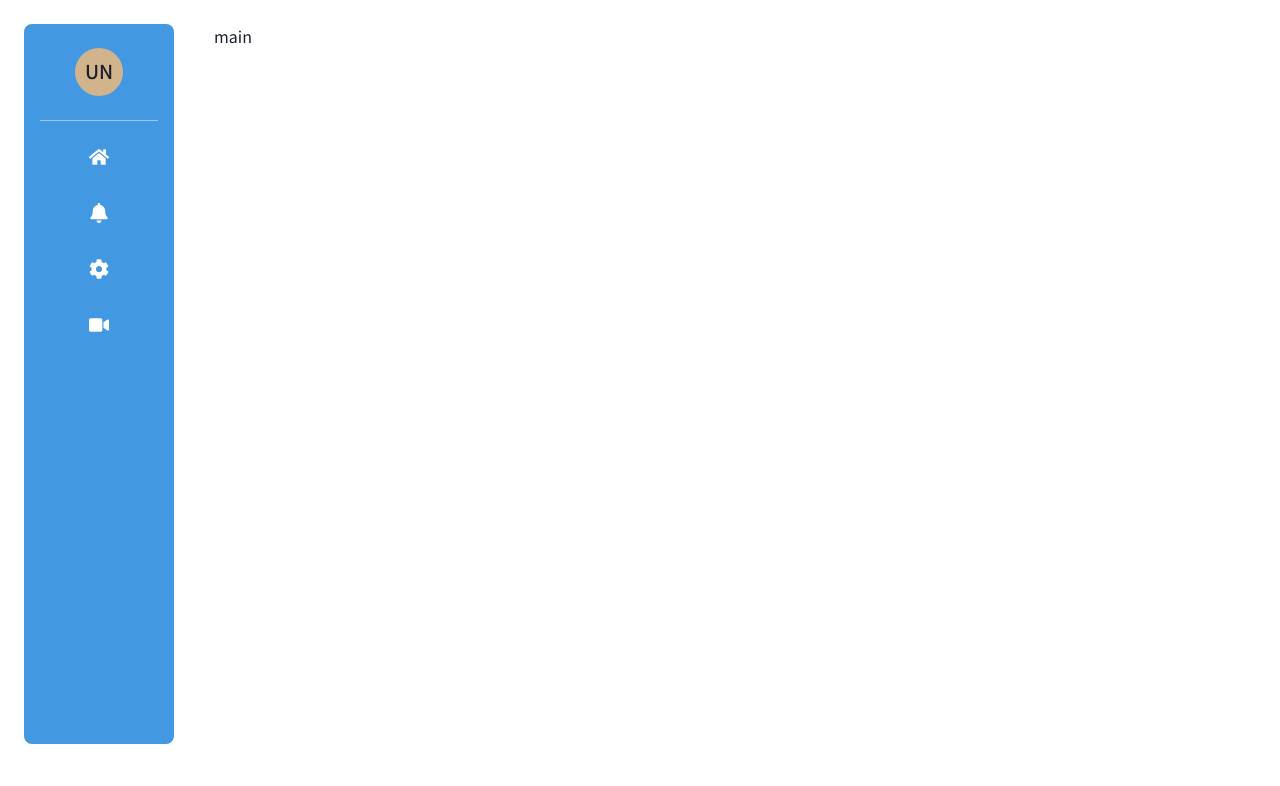
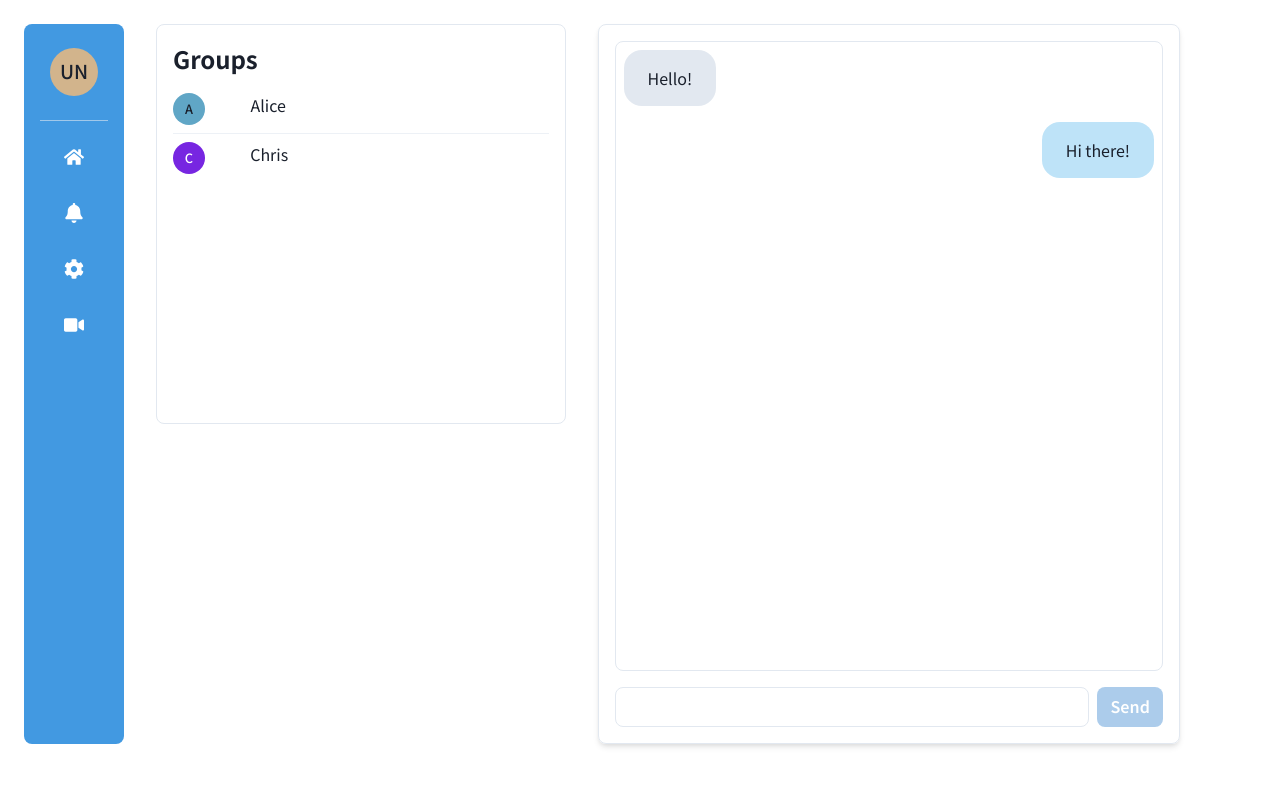
Before and after one commit to skokado/fastapi-graphql, a React (Vite) app in the folder frontend/: page / in a window 1280 px wide. Shown: the top 786 px of the page. Built offline with nearby package versions, Linux system fonts and the light colour scheme.

Commit message:
chat box UI

```diff
--- a/frontend/src/App.jsx
+++ b/frontend/src/App.jsx
@@ -16,10 +16,10 @@ const theme = extendTheme({
 function App() {
   return <ChakraProvider theme={theme}>
     <Flex>
-      <Box w="20%" maxWidth="150px" h="97vh" mt="3vh" ml={6}>
+      <Box w="20%" maxWidth="100px" h="97vh" mt="3vh" ml={6}>
         <SideBar flex="1" />
       </Box>
-      <Box w="80%" h="97vh" mt="3vh" ml={10}>
+      <Box w="80%" h="97vh" mt="3vh" ml={8}>
         <Main flex="1" />
       </Box>
     </Flex>
--- /dev/null
+++ b/frontend/src/components/ChatBox.jsx
@@ -0,0 +1,74 @@
+import { useState } from 'react';
+
+import {
+  Box,
+  Flex,
+  Input,
+  Button,
+  VStack,
+  Text,
+} from '@chakra-ui/react';
+
+const ChatBox = () => {
+
+  const [ message, setMessage ] = useState("");
+  const [ buttonActive, setButtonActive ] = useState(false);
+
+  const handleChange = (message) => {
+    setMessage(message);
+    setButtonActive(message.length > 0);
+  }
+
+  const handleSubmit = (e) => {
+    e.preventDefault();
+    console.log(message)
+    setButtonActive(false);
+    setMessage("");
+  }
+
+  return (
+    <Flex
+      direction="column"
+      justify="space-between"
+      h="90vh"
+      p={4}
+      m="0 auto"
+      borderWidth={1}
+      borderRadius="lg"
+      boxShadow="md"
+    >
+      <VStack
+        spacing={4}
+        align="stretch"
+        overflowY="auto"
+        flex="1"
+        p={2}
+        borderWidth={1}
+        borderRadius="lg"
+      >
+        {/* Dummy Messages */}
+        <Box alignSelf="flex-start" bg="gray.200" py={4} px={6} borderRadius={18}>
+          <Text>Hello!</Text>
+        </Box>
+        <Box alignSelf="flex-end" bg="blue.100" py={4} px={6} borderRadius={18}>
+          <Text>Hi there!</Text>
+        </Box>
+        {/* Add more messages here */}
+      </VStack>
+      <Flex as="form" mt={4} onSubmit={(e) => handleSubmit(e)}>
+        <Input
+          mr={2}
+          borderRadius="lg"
+          value={message}
+          onChange={(e) => handleChange(e.target.value)}
+        />
+        <Button type="submit" colorScheme="blue" borderRadius="lg"
+          isDisabled={!buttonActive}
+        >
+          Send</Button>
+      </Flex>
+    </Flex>
+  );
+};
+
+export default ChatBox;
--- a/frontend/src/components/Main.jsx
+++ b/frontend/src/components/Main.jsx
@@ -1,10 +1,69 @@
-import { Text } from "@chakra-ui/react"
+import { Avatar, Box, Divider, Flex, Grid, GridItem, SimpleGrid, Text, useRadio } from "@chakra-ui/react"
 
+import ChatBox from "./ChatBox"
 
 const Main = () => {
+
+  const users = [
+    {
+      id: 1,
+      username: "Alice"
+    },
+    {
+      id: 2,
+      username: "Bob"
+    },
+    {
+      id: 4,
+      username: "Chris"
+    },
+  ]
+
   return (
     <div>
-      <Text>main</Text>
+      <Flex>
+        {/* User List Box */}
+        <Box
+          flex="1"
+          borderWidth="1px" borderRadius={8}
+          p={4}
+          maxWidth="40%"
+          maxHeight={400}
+        >
+          <Box mb={4}>
+            <Text fontSize="2xl" as="b">Groups</Text>
+          </Box>
+
+          <SimpleGrid columns={1} spacing={2}>
+            {users.map(( user, id ) => {
+              return user.username !== "Bob" && <div key={user.id}>
+                <Grid templateColumns="repeat(10, 1fr)" gap={2} mb={2}>
+                  <GridItem colStar={1} h="100%">
+                    <Avatar size="sm" name={user.username} />
+                  </GridItem>
+                  <GridItem colStart={3}>
+                    <Text fontSize="md">{user.username}</Text>
+                  </GridItem>
+                  <GridItem colStart={7}>
+                    {/* <Text fontSize="md">Foo</Text> */}
+                  </GridItem>
+                </Grid>
+
+                { id < users.length - 1 && <Divider /> }
+              </div>
+            })}
+          </SimpleGrid>
+        </Box>
+
+        {/* Chat Box */}
+        <Box
+          flex="1"
+          ml={8}
+        >
+          <ChatBox />
+        </Box>
+
+      </Flex>
     </div>
   )
 }
--- a/frontend/src/components/SideBar.jsx
+++ b/frontend/src/components/SideBar.jsx
@@ -1,4 +1,3 @@
-import React from 'react';
 import { Box, Flex, Avatar, VStack, IconButton, Divider } from '@chakra-ui/react';
 import { FaHome, FaBell, FaCog, FaVideo } from 'react-icons/fa';
 
```
